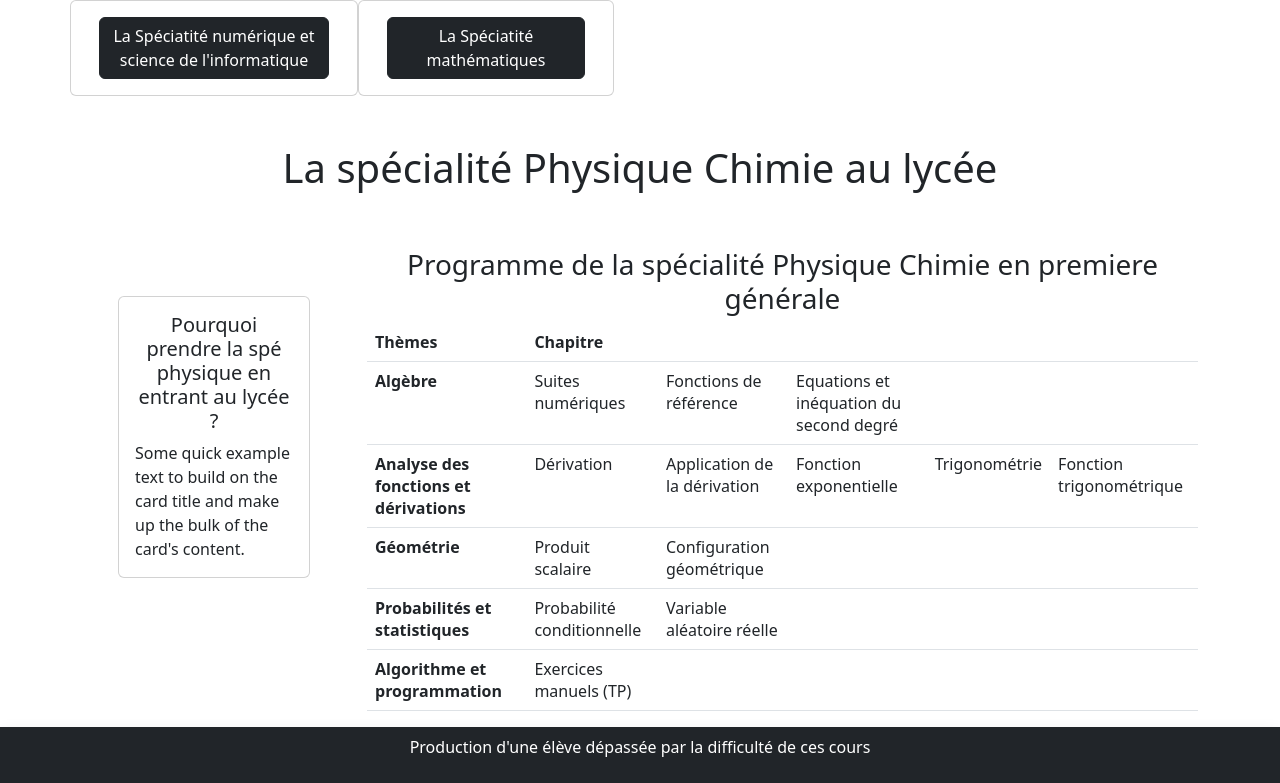
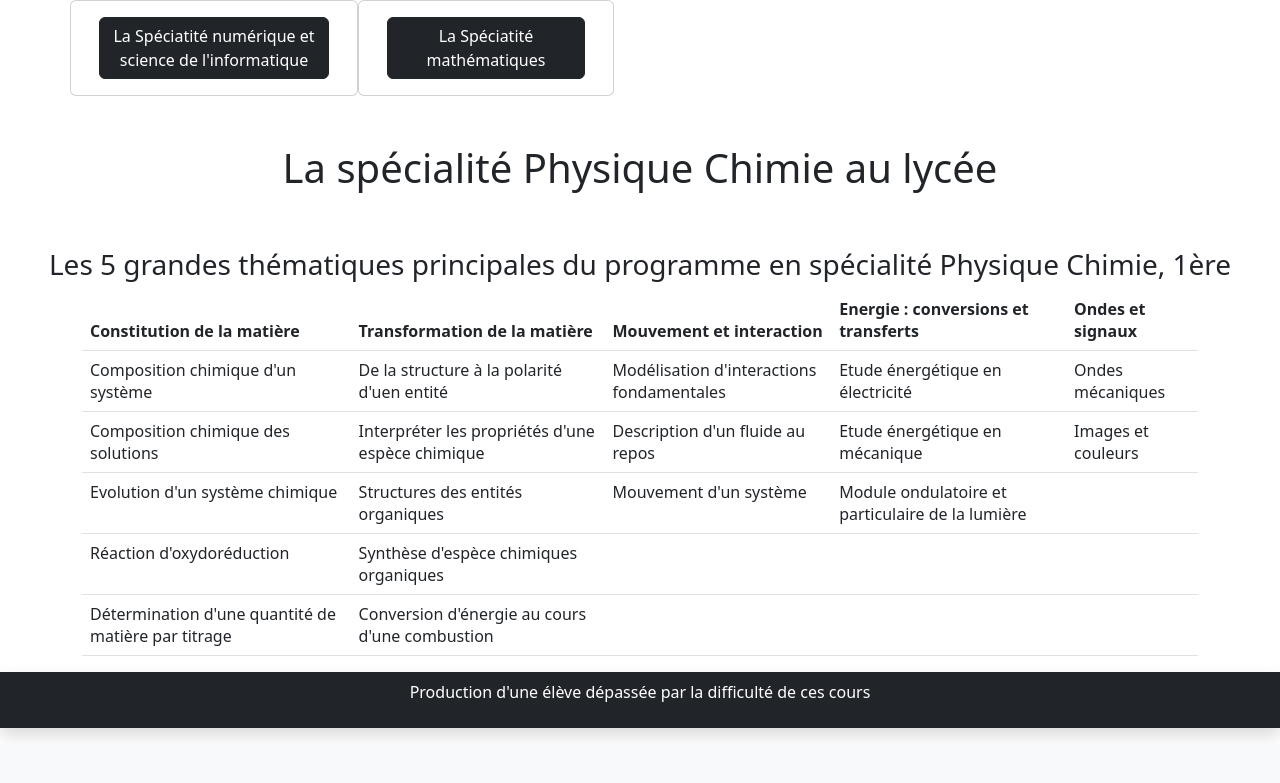
Before and after one commit to Jehanne23/site-special, a Django app: page /spe_pc/ in a window 1280 px wide. Shown: the part 56-839 px from the top of the page. After the commit the page ends 793 px from the top, so only its background shows below. Run offline with Django 4.2, Linux system fonts and the light colour scheme.

Commit message:
fin de la page 'mise au point de la page 'pc' programmes terminés

```diff
--- a/specialite/templates/spe_pc.html
+++ b/specialite/templates/spe_pc.html
@@ -17,66 +17,51 @@
 </div>
 
 <h1 class="text-center p-5 h1-30"> La spécialité Physique Chimie au lycée </h1>
-<div class="container mb-10">
-    <div class="row">
-        <div class="col-lg-3 p-5">
-            <div class="card" style="width: 12rem;">
-                <div class="card-body">
-                  <h5 class="card-title text-center">Pourquoi prendre la spé physique en entrant au lycée ?</h5>
-                  <p class="card-text">Some quick example text to build on the card title and make up the bulk of the card's content.</p>
-                </div>
-              </div>
-            </div>
-         <div class="col">
-            <h3 class="text-center"> Programme de la spécialité Physique Chimie en premiere générale </h1>
+<h3 class="text-center">Les 5 grandes thématiques principales du programme en spécialité Physique Chimie, 1ère </h1>
+
+<div class="container">
   <table class="table">
-                    <thead class="thead-dark">
+    <thead>
       <tr>
-                        <th scope="col width: 1.5rem; ">Thèmes</th>
-                        <th scope="col">Chapitre</th>
-                        <th scope="col"></th>
-                        <th scope="col"></th>
-                        <th scope="col"></th>
-                        <th scope="col"></th>
+        <th scope="col">Constitution de la matière</th>
+        <th scope="col">Transformation de la matière</th>
+        <th scope="col">Mouvement et interaction</th>
+        <th scope="col">Energie : conversions et transferts</th>
+        <th scope="col">Ondes et signaux</th>
       </tr>
     </thead>
     <tbody>
       <tr>
-                        <th scope="row">Algèbre</th>
-                        <td>Suites numériques</td>
-                        <td>Fonctions de référence</td>
-                        <td>Equations et inéquation du second degré</td>
-                        <td></td>
+        <td>Composition chimique d'un système</td>
+        <td>De la structure à la polarité d'uen entité</td>
+        <td>Modélisation d'interactions fondamentales</td>
+        <td>Etude énergétique en électricité</td>
+        <td>Ondes mécaniques</td>
+      </tr>
+      <tr>
+        <td>Composition chimique des solutions</td>
+        <td>Interpréter les propriétés d'une espèce chimique</td>
+        <td>Description d'un fluide au repos</td>
+        <td>Etude énergétique en mécanique</td>
+        <td>Images et couleurs</td>
+      </tr>
+      <tr>
+        <td>Evolution d'un système chimique</td>
+        <td>Structures des entités organiques</td>
+        <td>Mouvement d'un système</td>
+        <td>Module ondulatoire et particulaire de la lumière</td>
         <td></td>
       </tr>
       <tr>
-                        <th scope="row">Analyse des fonctions et dérivations</th>
-                        <td>Dérivation</td>
-                        <td>Application de la dérivation</td>
-                        <td>Fonction exponentielle</td>
-                        <td>Trigonométrie</td>
-                        <td>Fonction trigonométrique</td>
-                      </tr>
-                      <tr>
-                        <th scope="row">Géométrie</th>
-                        <td>Produit scalaire</td>
-                        <td>Configuration géométrique</td>
+        <td>Réaction d'oxydoréduction</td>
+        <td>Synthèse d'espèce chimiques organiques</td>
         <td></td>
         <td></td>
         <td></td>
       </tr>
       <tr>
-                        <th scope="row">Probabilités et statistiques</th>
-                        <td>Probabilité conditionnelle</td>
-                        <td>Variable aléatoire réelle</td>
-                        <td></td>
-                        <td></td>
-                        <td></td>
-                      </tr>
-                      <tr>
-                        <th scope="row">Algorithme et programmation</th>
-                        <td>Exercices manuels (TP)</td>
-                        <td></td>
+        <td>Détermination d'une quantité de matière par titrage</td>
+        <td>Conversion d'énergie au cours d'une combustion</td>
         <td></td>
         <td></td>
         <td></td>
@@ -84,9 +69,6 @@
     </tbody>
   </table>
 </div>
-            </div>
-        </div>
-    </div>
-</div>
+
 
 {% endblock %}
```
Also changed, not shown: specialite/templates/spe_maths.html (+5 -4 lines), specialite/templates/spe_nsi.html (+15 -15 lines). Lines whose indentation alone changed are shown as unchanged.
